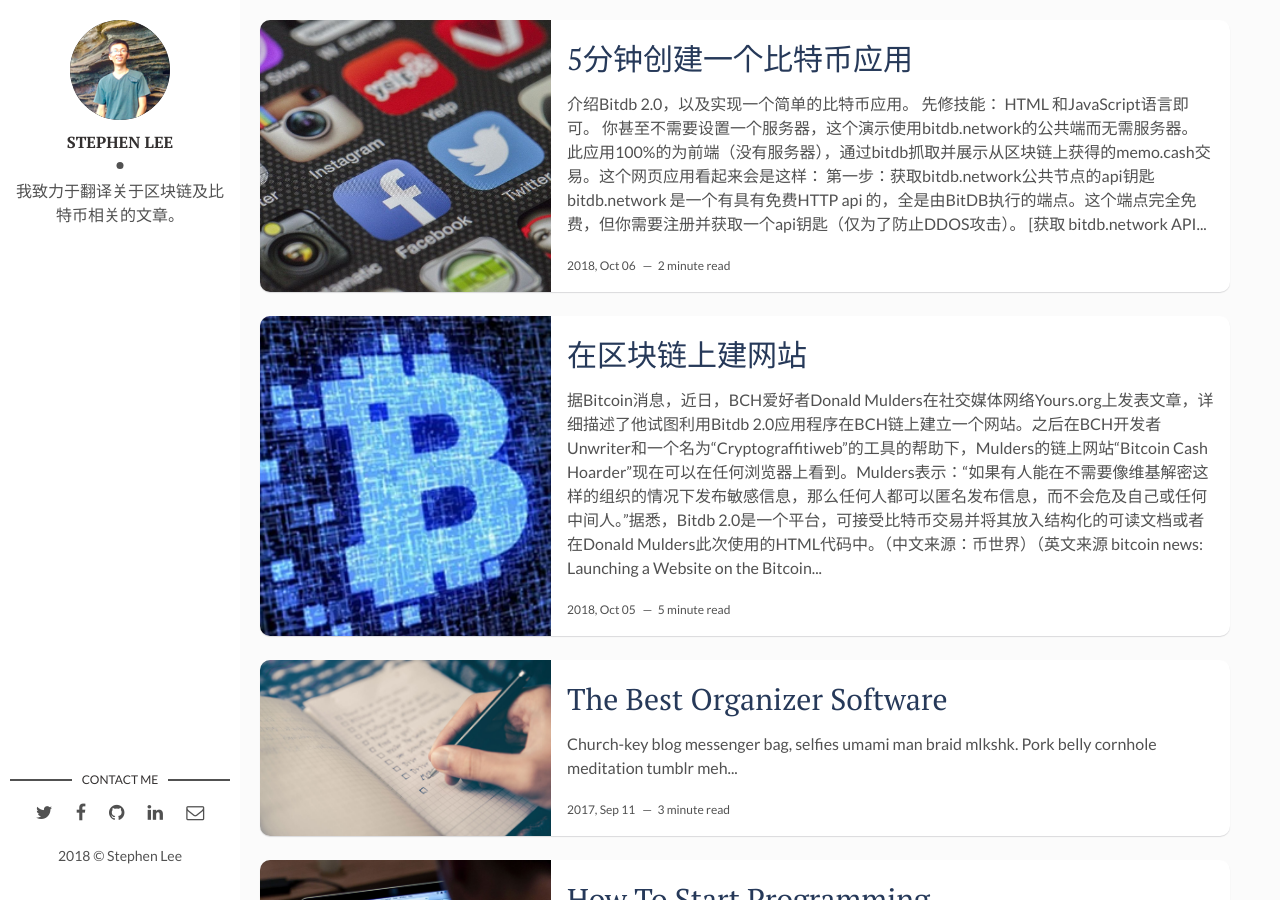
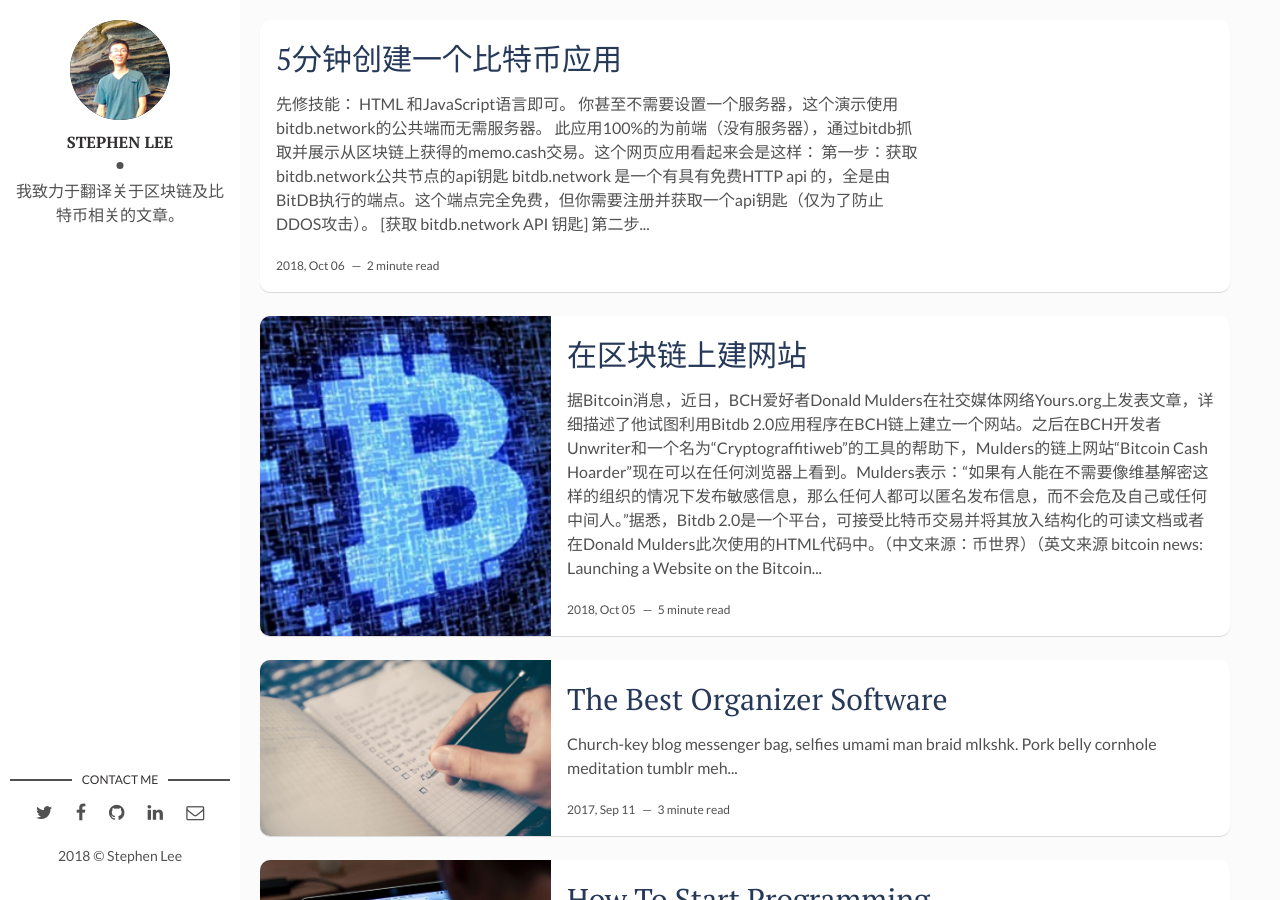
Before and after one commit to welilili/blockchain, a Jekyll site: the page built from index.html, in a window 1280 px wide and 900 px high. Built offline with Jekyll 4.4.1, drawn with Linux system fonts in a browser that asks for light colours; the list of posts is cut into pages by our own code; some of the changed lines change nothing that is shown.

Commit message:
Initial commit

```diff
--- a/_posts/2018-10-06-5分钟创建一个比特币应用.markdown
+++ b/_posts/2018-10-06-5分钟创建一个比特币应用.markdown
@@ -2,13 +2,11 @@
 layout: post
 title:
 date: 2018-10-06 18:30:20 +0300
-description: You’ll find this post in your `_posts` directory. Go ahead and edit it and re-build the site to see your changes. # Add post description (optional)
-img: o-six.jpg # Add image post (optional)
-fig-caption: # Add figcaption (optional)
+description: 介绍Bitdb 2.0，以及实现一个简单的比特币应用。
+img:  # Add image post (optional)
+fig-caption: 介绍Bitdb 2.0，以及实现一个简单的比特币应用。 # Add figcaption (optional)
 tags: [区块链, 网站]
 ---
-> 介绍Bitdb 2.0，以及实现一个简单的比特币应用。
-
 ##### 先修技能：
 
 > HTML 和JavaScript语言即可。
```
